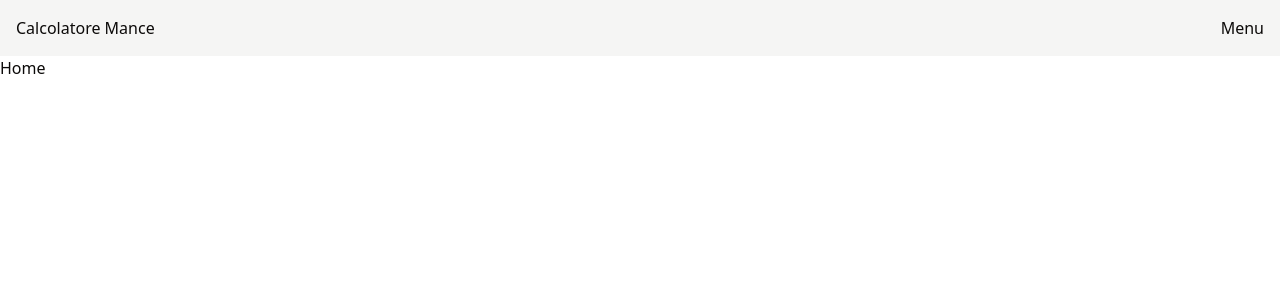
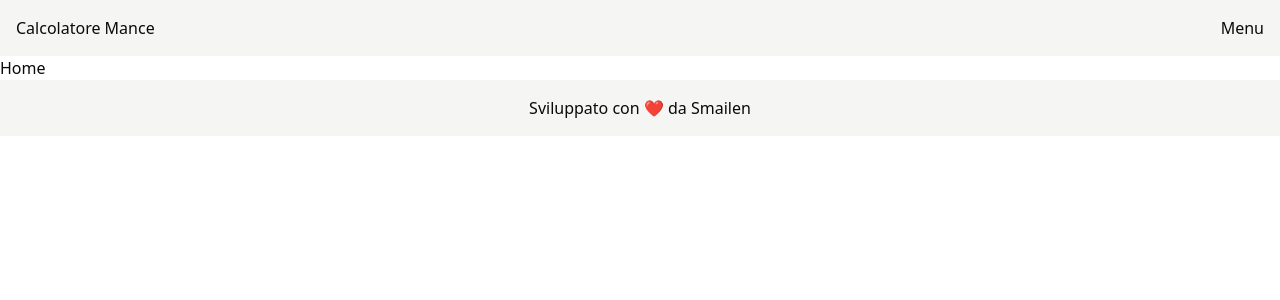
Before and after one commit to Smailen5/calcolatore-mance, a React (Vite) app: page / in a window 1280 px wide. Shown: the top 300 px of the page. Built offline with nearby package versions, Linux system fonts and the light colour scheme.

Commit message:
feat: :sparkles: aggiunge componente
crea Footer

```diff
--- /dev/null
+++ b/src/components/Footer.tsx
@@ -0,0 +1,9 @@
+const Footer = () => {
+  return (
+    <footer className="flex justify-center bg-secondary p-4">
+      <h3>Sviluppato con ❤ da Smailen</h3>
+    </footer>
+  );
+};
+
+export default Footer;
--- a/src/pages/HomePage.tsx
+++ b/src/pages/HomePage.tsx
@@ -1,3 +1,4 @@
+import Footer from "@/components/Footer";
 import Navbar from "@/components/Navbar";
 
 const Home = () => {
@@ -5,6 +6,7 @@ const Home = () => {
     <>
       <Navbar />
       <h1>Home</h1>
+      <Footer />
     </>
   );
 };
```
